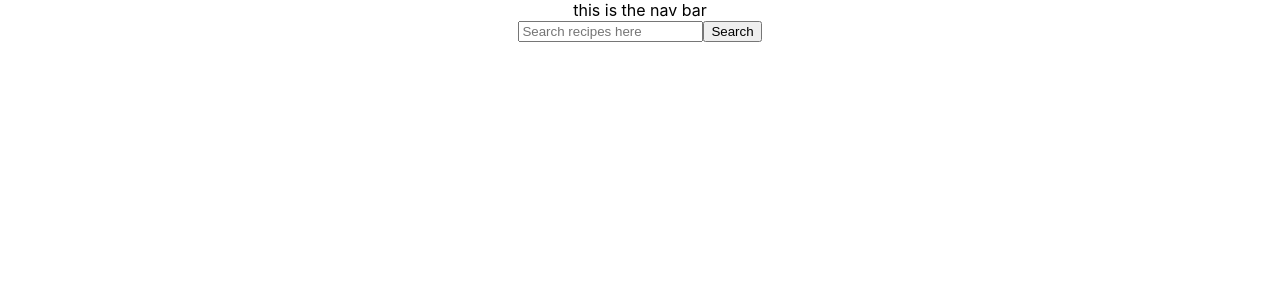
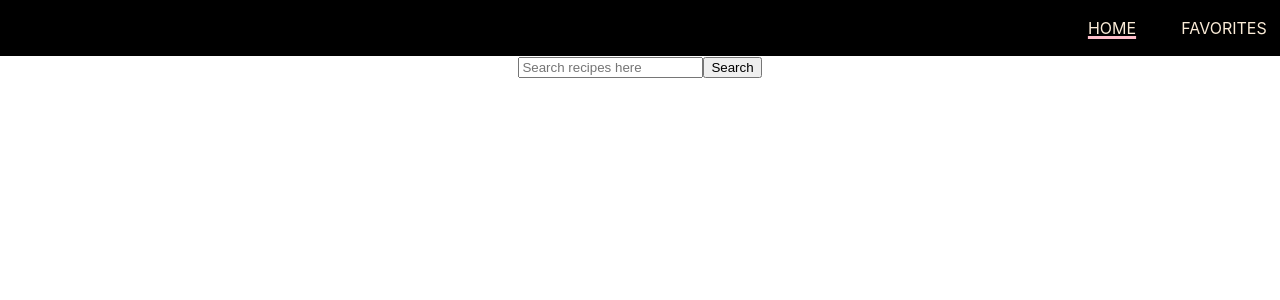
Before and after one commit to Jwensloff/libation-station, a React (Create React App) app: page / in a window 1280 px wide. Shown: the top 300 px of the page. Built offline with nearby package versions, Linux system fonts and the light colour scheme.

Commit message:
feat: Add initial styling to nav bar

```diff
--- a/src/Components/NavBar/NavBar.css
+++ b/src/Components/NavBar/NavBar.css
@@ -0,0 +1,34 @@
+.nav-bar{
+  display: flex;
+  justify-content: flex-end;
+  /* position: absolute; */
+  top: 0;
+  background-color: black;
+  width: 100%;
+  height: 3.5rem;
+}
+
+
+.home-btn,
+.see-faves-btn {
+  display: flex;
+  color: antiquewhite;
+  min-height: 2.5rem;
+  width: 7rem;
+  text-decoration: none;
+  text-transform: uppercase;
+  justify-content: center;
+  align-items: center;
+  font-size: 1rem;
+
+}
+
+.home-btn:hover,
+.see-faves-btn:hover {
+  background-color: black;
+}
+
+.active {
+  text-decoration: underline pink 3px;
+  cursor: default;
+}
--- a/src/Components/NavBar/NavBar.js
+++ b/src/Components/NavBar/NavBar.js
@@ -1,9 +1,11 @@
+import { NavLink } from 'react-router-dom';
 import './NavBar.css'
 
 function NavBar() {
   return (
-    <nav>
-      this is the nav bar
+    <nav className='nav-bar'>
+      <NavLink className='home-btn' to='/'>Home</NavLink>
+      <NavLink className='see-faves-btn 'to='/favorites'>Favorites</NavLink>
     </nav>
   )
 }
```
